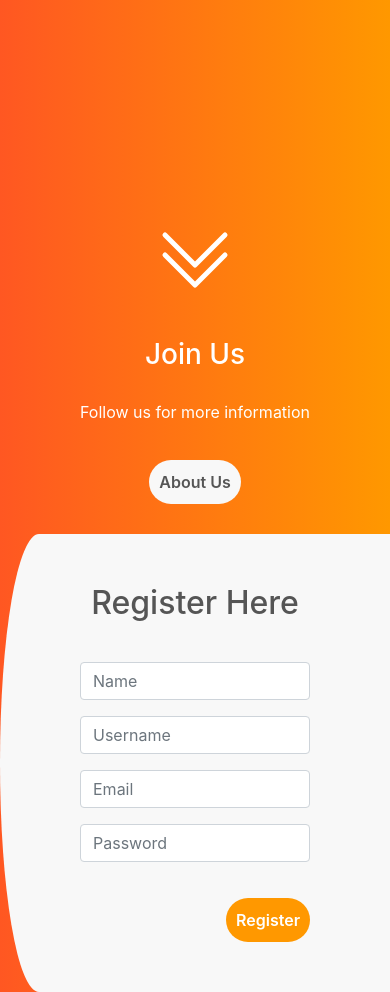
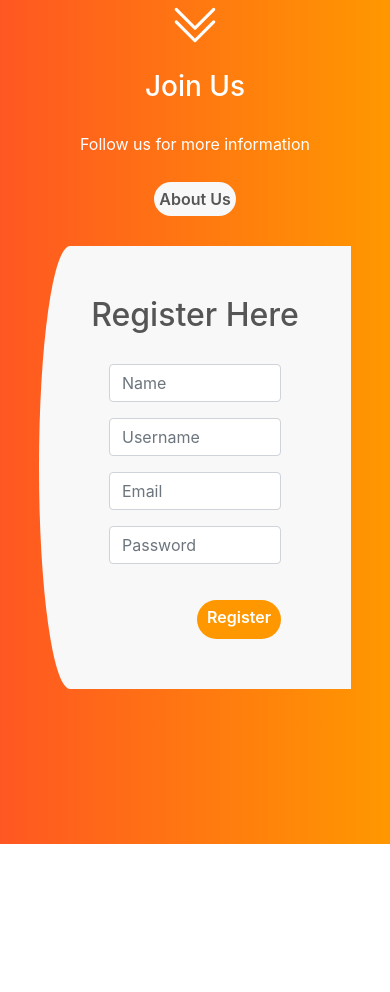
Before and after one commit to mohammad-zrar/registration-form-design, a plain HTML site: page index.html in a window 390 px wide. After the commit the page ends 844 px from the top, so only its background shows below. Drawn offline with nearby package versions, Linux system fonts and the light colour scheme.

Commit message:
Some changing just for testing and some practice

```diff
--- a/style.css
+++ b/style.css
@@ -1,6 +1,6 @@
 body {
     background-image: linear-gradient(to right, #ff5722, #ff9800);
-    margin-top: 150px !important;
+    margin-top: 150px ;
 }
 
 .register-left {
@@ -74,3 +74,40 @@ body {
     0% { transform: translateY(0); }
     100% { transform: translateY(-20px); }
 }
+
+@media (max-width: 576px) {
+   .register-right {
+
+      width: 80%;
+      margin: auto;
+
+   }
+
+   .register-left {
+      padding-top: 0;
+   }
+
+   .register-form {
+      padding: 20px;
+   }
+
+   .register-right .btn-primary {
+      padding-top: 5px;
+   }
+
+   .register-left svg {
+      margin: 20px 0 0;
+      width: 50px;
+   }
+
+   .register-left .btn-primary {
+      margin-top: 10px;
+      padding: 5px;
+   }
+
+
+   body {
+      margin-top: 0;
+      margin-bottom: 32px;
+   }
+}
```
Also changed, not shown: index.html (+1 -1 lines).
